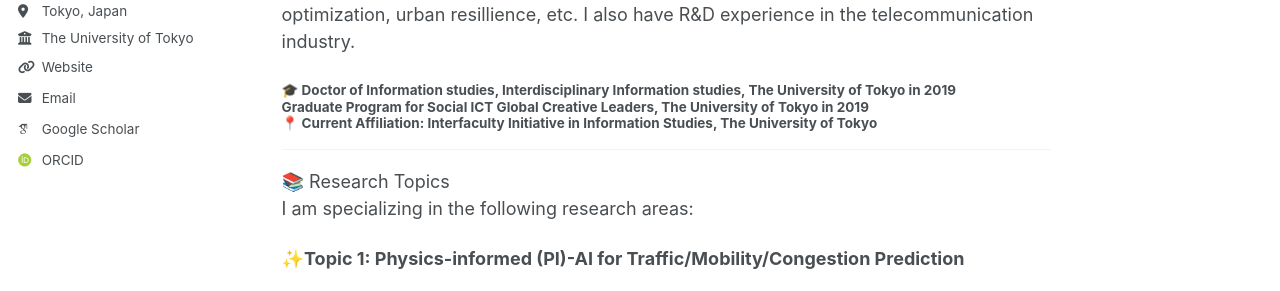
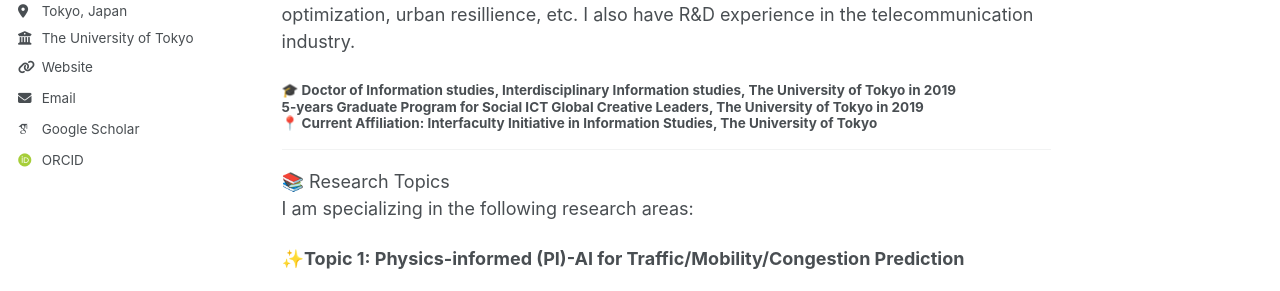
Before and after one commit to christie888/christie888.github.io, a Jekyll site: the page built from _pages/about.md, in a window 1280 px wide and 900 px high. Shown: the part 321-612 px from the top of the window. Built offline with Jekyll 4.4.1, drawn with Linux system fonts in a browser that asks for light colours; some web fonts are replaced.

Commit message:
Update about.md

```diff
--- a/_pages/about.md
+++ b/_pages/about.md
@@ -10,7 +10,7 @@
 ## 👤 About Me
 ---
 My name is  Hangli Ge (葛杭丽 | 葛杭麗). I am currently a Project Lecturer at the University of Tokyo. My research topics include ubiquitous computing, IoT, signal processing, spatio-temporal big data, knowledge graph, especially in the fields of smart city, traffic optimization, urban resillience, etc. I also have R&D experience in the telecommunication industry.
-#### 🎓 Doctor of Information studies, Interdisciplinary Information studies, The University of Tokyo in 2019 <br>  Graduate Program for Social ICT Global Creative Leaders, The University of Tokyo in 2019  <br>📍 Current Affiliation: Interfaculty Initiative in Information Studies, The University of Tokyo
+#### 🎓 Doctor of Information studies, Interdisciplinary Information studies, The University of Tokyo in 2019 <br>  5-years Graduate Program for Social ICT Global Creative Leaders, The University of Tokyo in 2019  <br>📍 Current Affiliation: Interfaculty Initiative in Information Studies, The University of Tokyo
 
 ---
 
```
